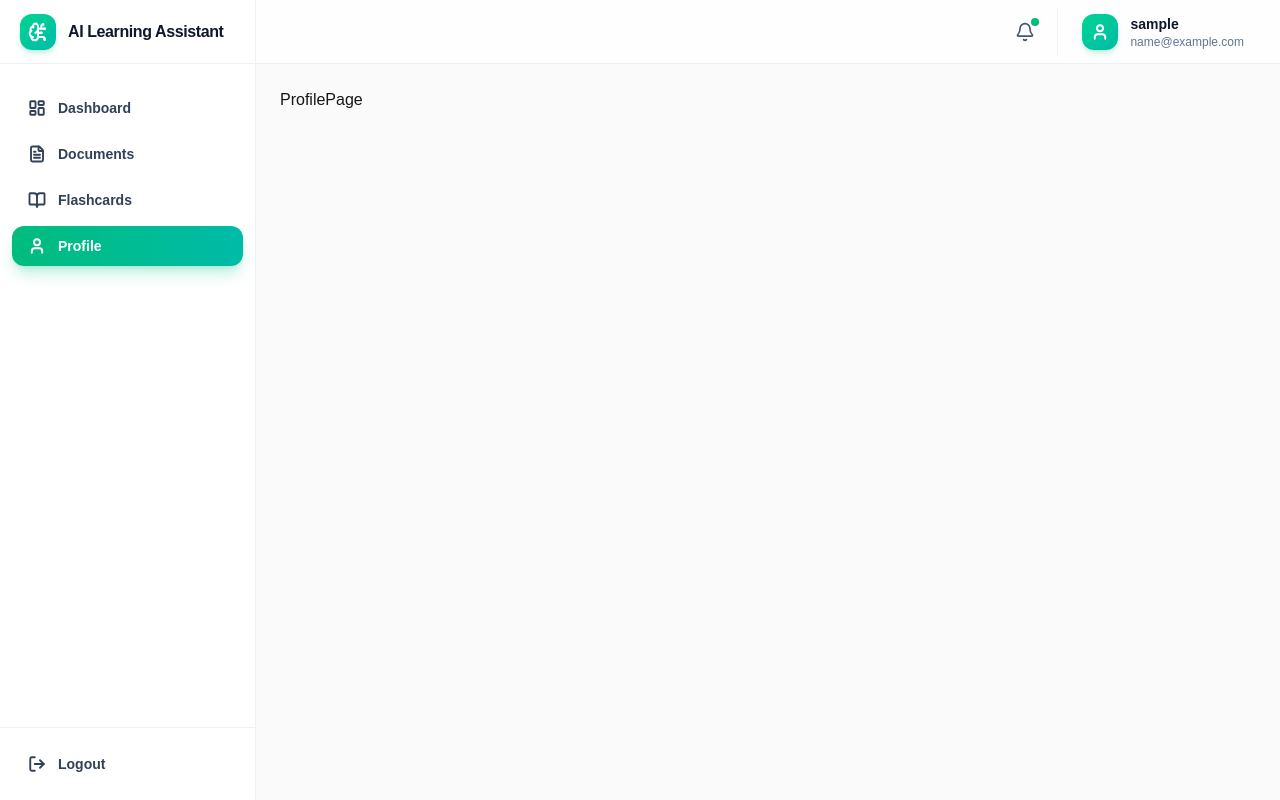
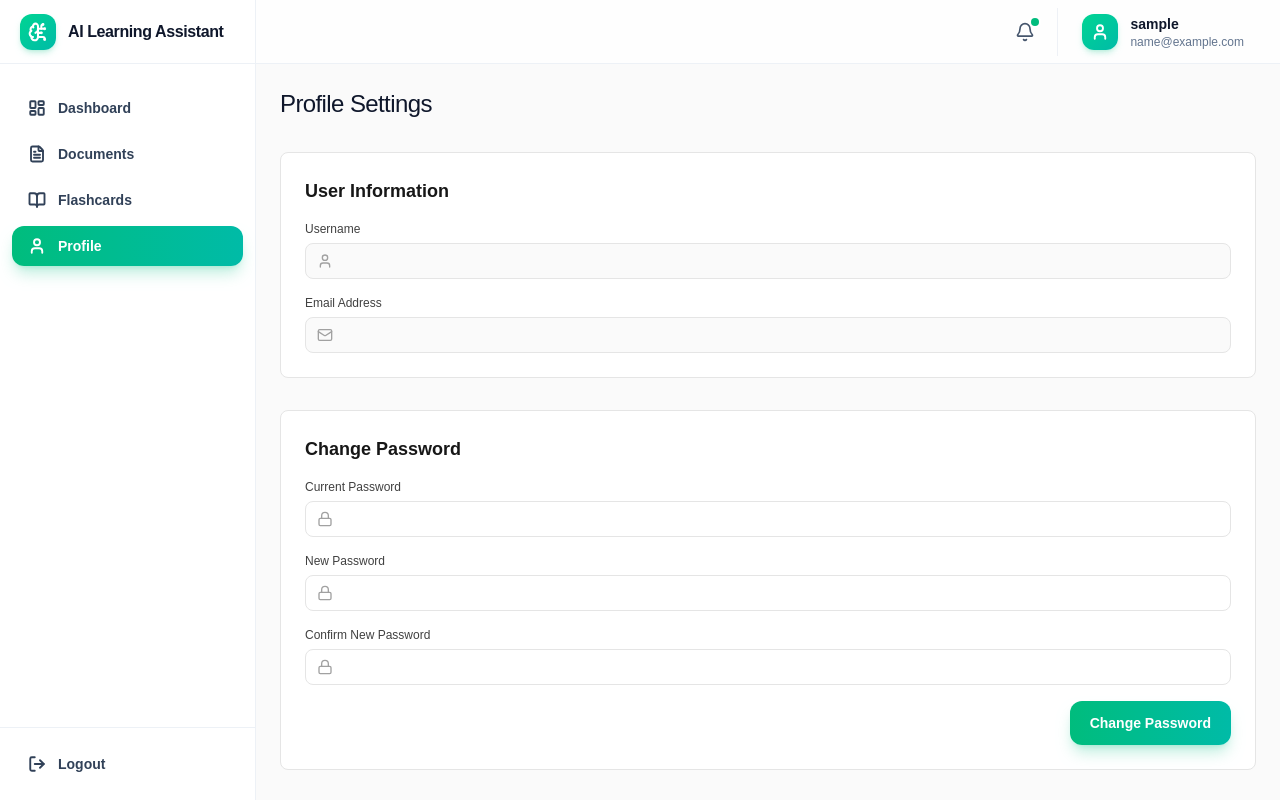
Before and after one commit to alifconstantine/ai-learning-assistant, a React (Vite) app in the folder frontend/ai-learning-assistant/: page /profile in a window 1280 px wide. Built offline with nearby package versions, Linux system fonts and the light colour scheme; no server answers; sample sign-in values are in the browser's storage.

Commit message:
Chapter 2: Create Flashcard Listing page and Create Profile Page

```diff
--- a/frontend/ai-learning-assistant/src/components/flashcards/FlashcardSetCard.jsx
+++ b/frontend/ai-learning-assistant/src/components/flashcards/FlashcardSetCard.jsx
@@ -7,7 +7,7 @@ const FlashcardSetCard = ({ flashcardSet }) => {
   const navigate = useNavigate()
 
   const handleStudyNow = () => {
-    navigate(`/documents/${flashcardSet.documentId._id}/flashcards`)
+    navigate(`/documents/${flashcardSet.documentId._id}/flashcard`)
   }
 
   const reviewedCount = flashcardSet.cards.filter(card => card.lastReviewed).length
--- a/frontend/ai-learning-assistant/src/pages/Flashcards/FlashcardListPage.jsx
+++ b/frontend/ai-learning-assistant/src/pages/Flashcards/FlashcardListPage.jsx
@@ -44,7 +44,7 @@ const FlashcardListPage = () => {
     }
 
     return (
-      <div className="grid gird-cols-1 sm:grid-cols-2 md:grid-cols-3 lg:grid-cols-4 gap-4">
+      <div className="grid grid-cols-1 sm:grid-cols-2 md:grid-cols-3 lg:grid-cols-4 gap-4">
         {flashcardSets.map((set) => (
           <FlashcardSetCard key={set._id} flashcardSet={set}/>
         ))}
--- a/frontend/ai-learning-assistant/src/pages/Profile/ProfilePage.jsx
+++ b/frontend/ai-learning-assistant/src/pages/Profile/ProfilePage.jsx
@@ -1,8 +1,172 @@
-import React from 'react'
+import { useState, useEffect } from "react"
+import PageHeader from "../../components/common/PageHeader"
+import Button from "../../components/common/Button"
+import Spinner from "../../components/common/Spinner"
+import authService from "../../services/authService"
+import { useAuth } from "../../context/AuthContext"
+import toast from "react-hot-toast"
+import { User, Mail, Lock } from "lucide-react"
 
 const ProfilePage = () => {
+  const [loading, setLoading] = useState(true)
+  const [passwordLoading, setPasswordLoading] = useState(false)
+
+  const [username, setUsername] = useState("")
+  const [email, setEmail] = useState("")
+  const [currentPassword, setCurrentPassword] = useState("")
+  const [newPassword, setNewPassword] = useState("")
+  const [confirmNewPassword, setConfirmNewPassword] = useState("")
+
+  useEffect(() => {
+    const fetchProfile = async () => {
+      try {
+        const {data} = await authService.getProfile()
+        setUsername(data.username)
+        setEmail(data.email)
+      } catch (error) {
+        toast.error("Failed to fetch profile data.")
+        console.error(error)
+      } finally {
+        setLoading(false)
+      }
+    }
+    fetchProfile()
+  }, [])
+
+  const handleChangePassword = async (e) => {
+    e.preventDefault()
+    if(newPassword !== confirmNewPassword) {
+      toast.error("New passwords do not match.")
+      return
+    }
+    if(newPassword.length < 8) {
+      toast.error("New password must be at least 8 characters long.")
+      return
+    }
+    setPasswordLoading(true)
+    try {
+      await authService.changePassword({currentPassword, newPassword})
+      toast.success("Password changed successfully!")
+      setCurrentPassword("")
+      setNewPassword("")
+      setConfirmNewPassword("")
+    } catch (error) {
+      toast.error(error.message || "Failed to change password.")
+    } finally {
+      setPasswordLoading(false)
+    }
+  }
+
+  if (loading) {
+    return <Spinner />
+  }
+
   return (
-    <div>ProfilePage</div>
+    <div>
+      <PageHeader title="Profile Settings" />
+
+      <div className="space-y-8">
+        {/* User Information Display */}
+        <div className="bg-white border border-neutral-200 rounded-lg p-6">
+          <h3 className="text-lg font-semibold text-neutral-900 mb-4">
+            User Information
+          </h3>
+          <div className="space-y-4">
+            <div>
+              <label className="block text-xs font-medium text-neutral-700 mb-1.5">
+                Username
+              </label>
+              <div className="relative">
+                <div className="absolute inset-y-0 left-0 pl-3 flex items-center pointer-events-none">
+                  <User className="h-4 w-4 text-neutral-400"/>
+                </div>
+                <p className="w-full h-9 pl-9 pr-3 pt-2 border border-neutral-200 rounded-lg bg-neutral-50 text-sm text-neutral-900">
+                  {username}
+                </p>
+              </div>
+            </div>
+            <div>
+              <label className="block text-xs font-medium text-neutral-700 mb-1.5">
+                Email Address
+              </label>
+              <div className="relative">
+                <div className="absolute inset-y-0 left-0 pl-3 flex items-center pointer-events-none">
+                  <Mail className="h-4 w-4 text-neutral-400"/>
+                </div>
+                <p className="w-full h-9 pl-9 pr-3 pt-2 border border-neutral-200 rounded-lg bg-neutral-50 text-sm text-neutral-900">
+                  {email}
+                </p>
+              </div>
+            </div>
+          </div>
+        </div>
+
+        {/* Change Password Form */}
+        <div className="bg-white border border-neutral-200 rounded-lg p-6">
+          <h3 className="text-lg font-semibold text-neutral-900 mb-4">
+            Change Password
+          </h3>
+          <form onSubmit={handleChangePassword} className="space-y-4">
+            <div>
+              <label className="block text-xs font-medium text-neutral-700 mb-1.5">
+                Current Password
+              </label>
+              <div className="relative">
+                <div className="absolute inset-y-0 left-0 pl-3 flex items-center pointer-events-none">
+                  <Lock className="w-4 h-4 text-neutral-400"/>
+                </div>
+                <input
+                  type="password"
+                  value={currentPassword}
+                  onChange={(e) => setCurrentPassword(e.target.value)}
+                  required
+                  className="w-full h-9 pl-9 pr-3 border border-neutral-200 rounded-lg bg-white text-sm text-neutral-900 placeholder-neutral-400 transition-colors duration-150 focus:outline-none focus:ring-2 focus:ring-[#00d492] focus:border-transparent"
+                />
+              </div>
+            </div>
+            <div>
+              <label className="block text-xs font-medium text-neutral-700 mb-1.5">
+                New Password
+              </label>
+              <div className="relative">
+                <div className="absolute inset-y-0 left-0 pl-3 flex items-center pointer-events-none">
+                  <Lock className="w-4 h-4 text-neutral-400"/>
+                </div>
+                <input
+                  type="password"
+                  value={newPassword}
+                  onChange={(e) => setNewPassword(e.target.value)}
+                  required
+                  className="w-full h-9 pl-9 pr-3 border border-neutral-200 rounded-lg bg-white text-sm text-neutral-900 placeholder-neutral-400 transition-colors duration-150 focus:outline-none focus:ring-2 focus:ring-[#00d492] focus:border-transparent"
+                />
+              </div>
+            </div>
+            <div>
+              <label className="block text-xs font-medium text-neutral-700 mb-1.5">
+                Confirm New Password
+              </label>
+              <div className="relative">
+                <div className="absolute inset-y-0 left-0 pl-3 flex items-center pointer-events-none">
+                  <Lock className="w-4 h-4 text-neutral-400"/>
+                </div>
+                <input
+                  type="password"
+                  value={confirmNewPassword}
+                  onChange={(e) => setConfirmNewPassword(e.target.value)}
+                  required
+                  className="w-full h-9 pl-9 pr-3 border border-neutral-200 rounded-lg bg-white text-sm text-neutral-900 placeholder-neutral-400 transition-colors duration-150 focus:outline-none focus:ring-2 focus:ring-[#00d492] focus:border-transparent"
+                />
+              </div>
+            </div>
+            <div className="flex justify-end">
+              <Button type="submit" disabled={passwordLoading}>
+                {passwordLoading ? "Changing..." : "Change Password"}
+              </Button>
+            </div>
+          </form>
+        </div>
+      </div>
+    </div>
   )
 }
 
```
Also changed, not shown: frontend/ai-learning-assistant/src/pages/Flashcards/FlashcardPage.jsx (+79 -8 lines).
